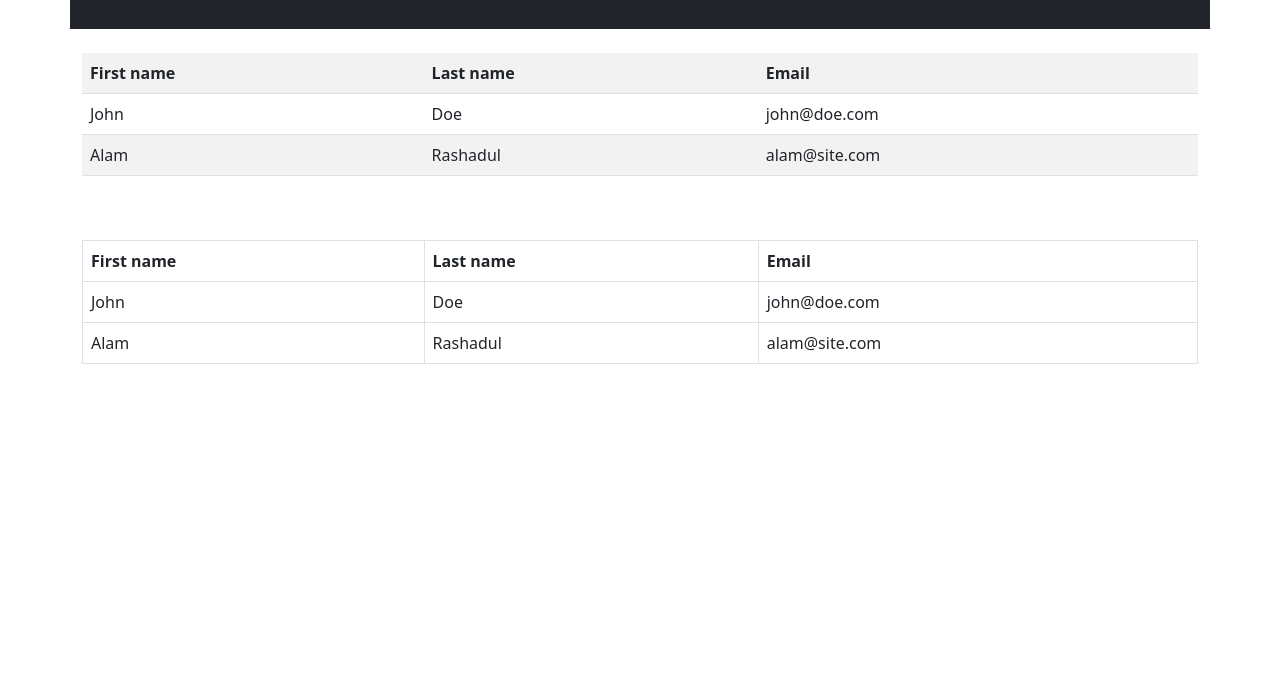
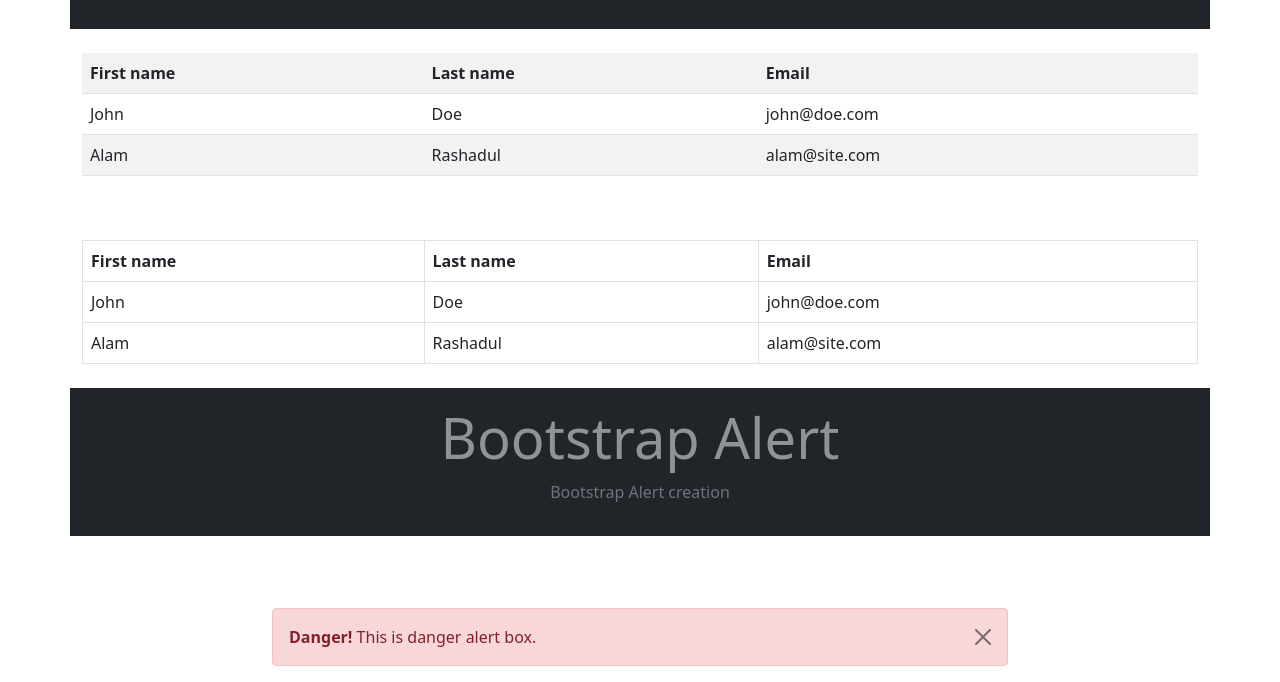
Before and after one commit to rashadulalam/bootstrap-practice, a plain HTML site: page index.html in a window 1280 px wide. Shown: the part 521-1203 px from the top of the page. Before the commit the page ends 901 px from the top, so only its background shows below. Drawn offline with nearby package versions, Linux system fonts and the light colour scheme.

Commit message:
Bootsrap Alert box

```diff
--- a/index.html
+++ b/index.html
@@ -69,5 +69,25 @@
         </tr>
     </table>
 </div>
+
+
+
+
+<div class="container bg-dark p-3 text-center text-white-50 mt-4 mb-4">
+    <h1 class="display-4">Bootstrap Alert</h1>
+    <p class="text-muted">Bootstrap Alert creation</p>
+</div>
+<br>
+<br>
+<div class="container">
+    <div class="row">
+        <div class="col-md-8 offset-md-2">
+            <div class="alert alert-danger alert-dismissible">
+                <button type="button" class="btn-close" data-bs-dismiss="alert"></button>
+                <strong>Danger!</strong> This is danger alert box.
+            </div>
+        </div>
+    </div>
+</div>
 </body>
 </html>
```
